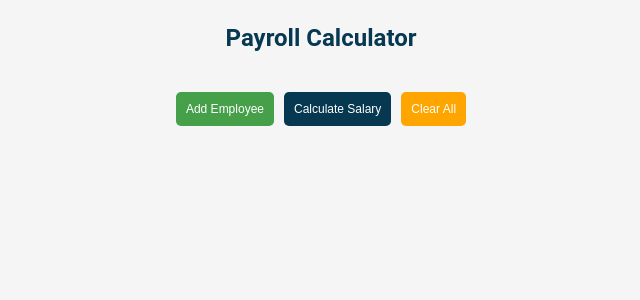
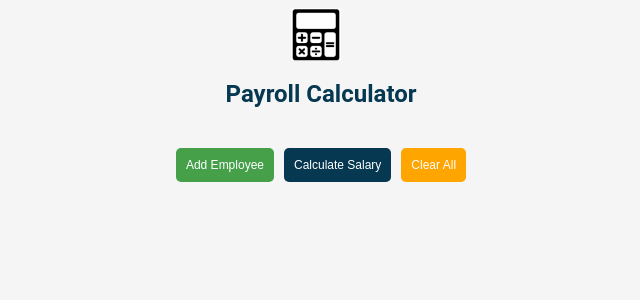
Before and after one commit to Ayobamee/payroll-front-end, a React (Create React App) app: page / in a window 1280 px wide. Shown: the top 300 px of the page, without its empty margins (319-959 px from the left). Built offline with nearby package versions, Linux system fonts and the light colour scheme.

Commit message:
image, api integration

```diff
--- a/package.json
+++ b/package.json
@@ -6,6 +6,7 @@
     "@testing-library/jest-dom": "^5.17.0",
     "@testing-library/react": "^13.4.0",
     "@testing-library/user-event": "^13.5.0",
+    "axios": "^1.6.2",
     "react": "^18.2.0",
     "react-dom": "^18.2.0",
     "react-scripts": "5.0.1",
--- a/src/App.js
+++ b/src/App.js
@@ -1,11 +1,12 @@
 import React from "react";
 import SalaryTable from "./SalaryTable"; // Make sure the path matches the location of your component
-
+import logoImage from "./logoo.png";
 
 function App() {
   return (
     <div className="App">
       <header className="App-header">
+        <img src={logoImage} alt="Logo" className="logo" />
         <h1>Payroll Calculator</h1>
       </header>
       <main>
--- a/src/CustomDropdown.js
+++ b/src/CustomDropdown.js
@@ -12,7 +12,11 @@ function CustomDropdown({ employeeType, onSelect }) {
 
   return (
     <div className="custom-dropdown">
-      <button className="drop-btn" onClick={toggleDropdown}>
+      <button
+        className="drop-btn"
+        data-testid="dropdown"
+        onClick={toggleDropdown}
+      >
         {employeeType || "Select Employee Type"}
       </button>
       {isOpen && (
--- a/src/SalaryTable.css
+++ b/src/SalaryTable.css
@@ -18,7 +18,7 @@ body {
 .salary-table td {
   border: 1px solid #ddd;
   padding: 8px;
-   color: #063851;
+  color: #063851;
   text-align: left;
 }
 
@@ -185,3 +185,14 @@ header {
 .clear-all:hover {
   background-color: #45a049; /* Slightly darker green when hovered */
 }
+
+.header {
+  display: flex;
+  align-items: center; /* Vertically align the image and text */
+}
+
+.logo {
+  width: 50px; /* Adjust as needed */
+  height: auto; /* Maintain aspect ratio */
+  margin-right: 10px; /* Space between the logo and the text */
+}
--- /dev/null
+++ b/src/config.js
@@ -0,0 +1,2 @@
+// src/config.js in your React app
+export const API_BASE_URL = process.env.REACT_APP_API_BASE_URL || 'http://localhost:5000/api';
```
Also changed, not shown: src/api.js (added, +9 -0 lines), src/service.js (added, +12 -0 lines), 1 other file (tests, documents, lock files or other folders).
